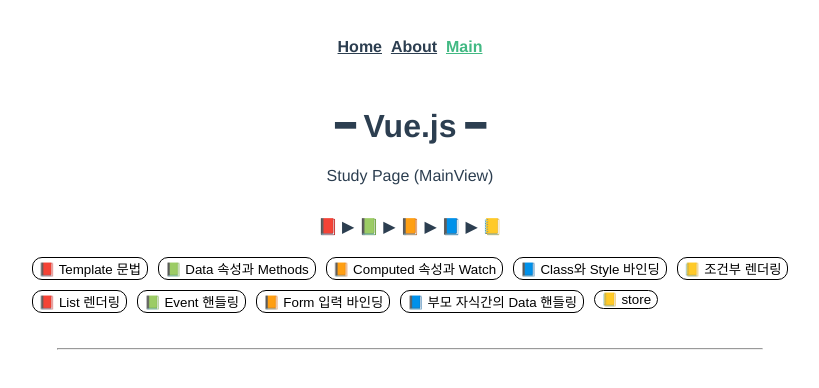
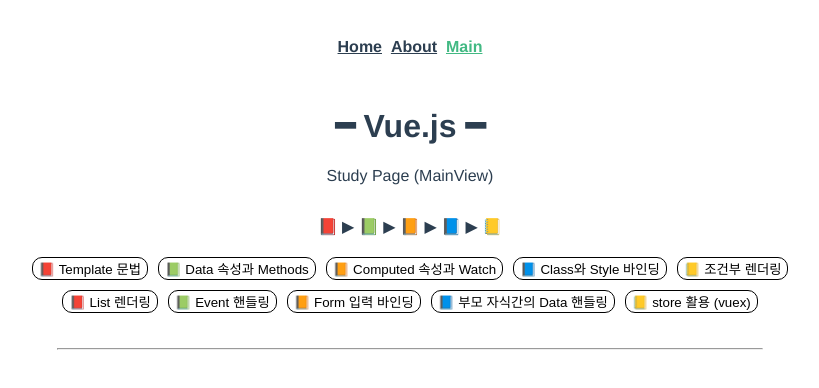
Before and after one commit to Rosie92/vue.js, a Vue app: page /main in a window 1280 px wide. Shown: the top 388 px of the page, without its empty margins (230-1049 px from the left). Built offline with nearby package versions, Linux system fonts and the light colour scheme.

Commit message:
- Template 문법 메뉴 안열리는 점 수정 - 텍스트 수정 - css 수정

```diff
--- a/src/views/studyFolder/MainView.vue
+++ b/src/views/studyFolder/MainView.vue
@@ -17,12 +17,12 @@
         <button @click="comItem='comSeven'">📗 Event 핸들링</button>
         <button @click="comItem='comEight'">📙 Form 입력 바인딩</button>
         <button @click="comItem='comNine'">📘 부모 자식간의 Data 핸들링</button>
-        <button @click="comItem='comTen'">📒 store</button>
+        <button @click="comItem='comTen'">📒 store 활용 (vuex)</button>
       </div>
       <hr class="hr">
     </div>
 
-    <div v-if="comItem==='ComOne'">
+    <div v-if="comItem==='comOne'">
       <com-one
         msg="- ComOne의 'msg'"
         v_once="- 갱신되지 않는 데이터 'v-once, Option'"
@@ -175,6 +175,5 @@
     border: 0.1px solid black;
     border-radius: 10px;
     margin: 5px;
-    float: left;
   }
 </style>
```
